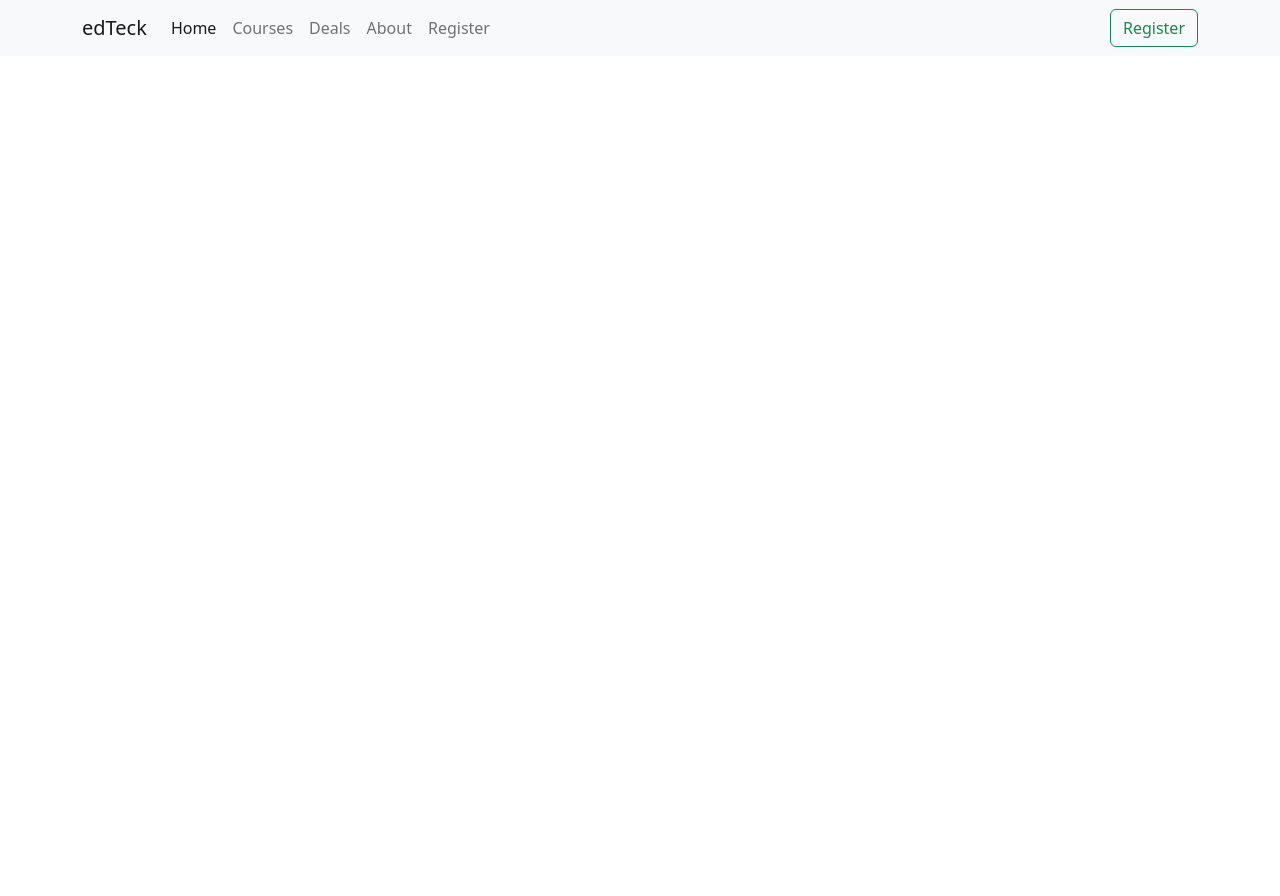
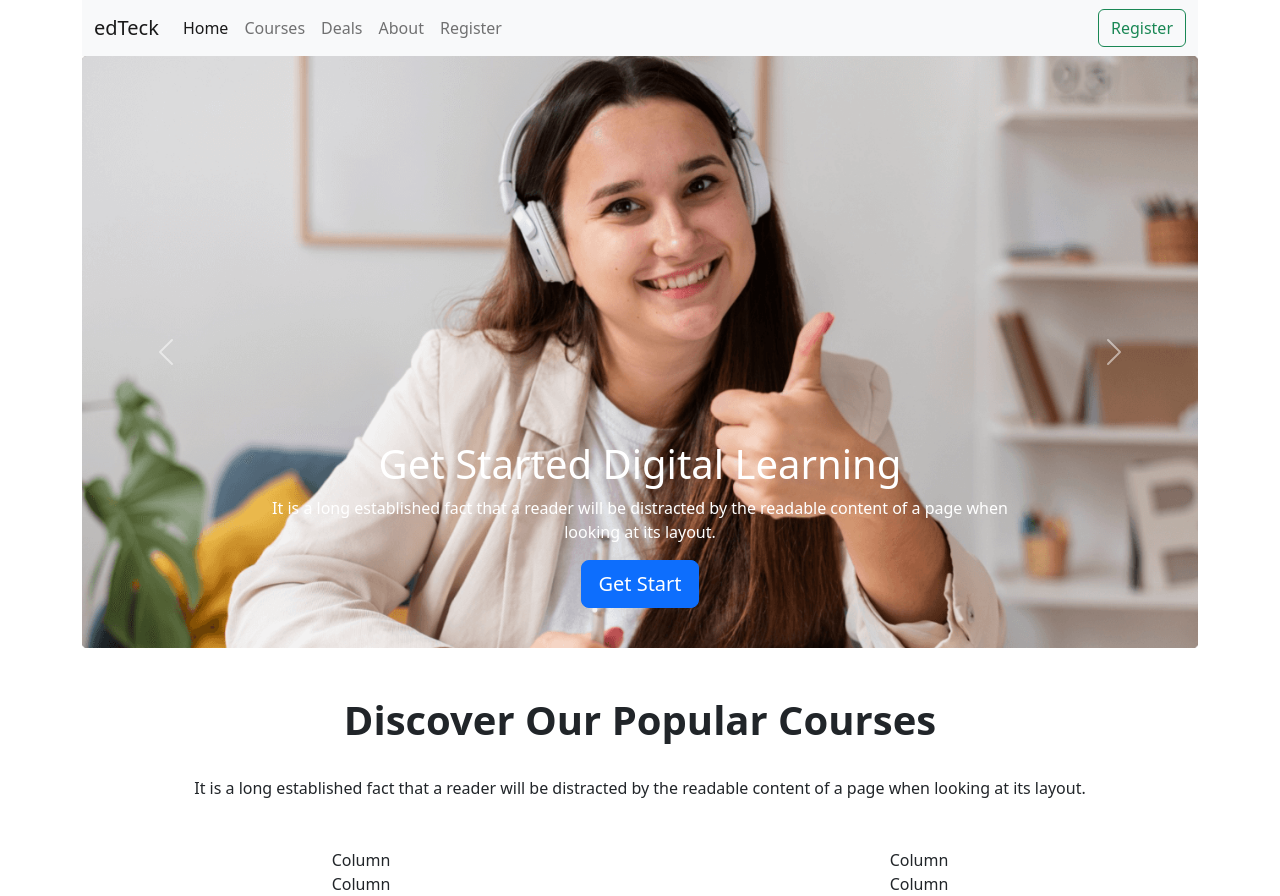
Before and after one commit to Shourov21/edTech-website-main, a plain HTML site: page index.html in a window 1280 px wide. Before the commit the page ends 800 px from the top, so only its background shows below. Drawn offline with nearby package versions, Linux system fonts and the light colour scheme.

Commit message:
added discover

```diff
--- a/index.html
+++ b/index.html
@@ -10,7 +10,7 @@
 </head>
 
 <body>
-    <header>
+    <header class="container">
         <nav class="navbar navbar-expand-lg bg-light">
             <div class="container">
                 <a class="navbar-brand" href="#">edTeck</a>
@@ -46,7 +46,81 @@
                 </div>
             </div>
         </nav>
+        <section>
+            <div id="carouselExampleCaptions" class="carousel slide" data-bs-ride="false">
+
+                <div class="carousel-inner">
+                    <div class="carousel-item active">
+                        <img src="images/cover/cover-1.png" class="d-block w-100" alt="...">
+                        <div class="carousel-caption d-none d-md-block">
+                            <h1>Get Started Digital
+                                Learning</h1>
+                            <p>It is a long established fact that a reader will be distracted by the readable
+                                content of a page when looking at its layout.</p>
+                            <button type="button" class="btn btn-primary btn-lg">Get Start</button>
+                        </div>
+                    </div>
+                    <div class="carousel-item">
+                        <img src="images/cover/cover-2.jpg" class="d-block w-100" alt="...">
+                        <div class="carousel-caption d-none d-md-block">
+                            <h1>Get Started Digital
+                                Learning</h1>
+                            <p>It is a long established fact that a reader will be distracted by the readable
+                                content of a page when looking at its layout.</p><button type="button"
+                                class="btn btn-primary btn-lg">Get Start</button>
+                        </div>
+                    </div>
+                    <div class="carousel-item">
+                        <img src="images/cover/cover-3.jpg" class="d-block w-100" alt="...">
+                        <div class="carousel-caption d-none d-md-block text-center">
+                            <h1>Get Started Digital
+                                Learning</h1>
+                            <p>It is a long established fact that a reader will be distracted by the readable
+                                content of a page when looking at its layout.</p>
+                            <button type="button" class="btn btn-primary btn-lg">Get Start</button>
+                        </div>
+                    </div>
+                </div>
+                <button class="carousel-control-prev" type="button" data-bs-target="#carouselExampleCaptions"
+                    data-bs-slide="prev">
+                    <span class="carousel-control-prev-icon" aria-hidden="true"></span>
+                    <span class="visually-hidden">Previous</span>
+                </button>
+                <button class="carousel-control-next" type="button" data-bs-target="#carouselExampleCaptions"
+                    data-bs-slide="next">
+                    <span class="carousel-control-next-icon" aria-hidden="true"></span>
+                    <span class="visually-hidden">Next</span>
+                </button>
+            </div>
+
+        </section>
+
+
+
     </header>
+
+    <main>
+        <section class="container">
+            <div class=" text-dark d-none d-md-block text-center my-5">
+                <h1 class="fw-bold">Discover Our Popular
+                    Courses</h1>
+                <br>
+                <p>It is a long established fact that a reader will be distracted by the readable
+                    content of a page when looking at its layout.</p>
+            </div>
+        </section>
+
+        <section class="container">
+            <div class="container text-center">
+                <div class="row row-cols-2">
+                    <div class="col">Column</div>
+                    <div class="col">Column</div>
+                    <div class="col">Column</div>
+                    <div class="col">Column</div>
+                </div>
+            </div>
+        </section>
+    </main>
     <script src="https://cdn.jsdelivr.net/npm/bootstrap@5.2.0/dist/js/bootstrap.bundle.min.js"
         integrity="sha384-A3rJD856KowSb7dwlZdYEkO39Gagi7vIsF0jrRAoQmDKKtQBHUuLZ9AsSv4jD4Xa"
         crossorigin="anonymous"></script>
```
